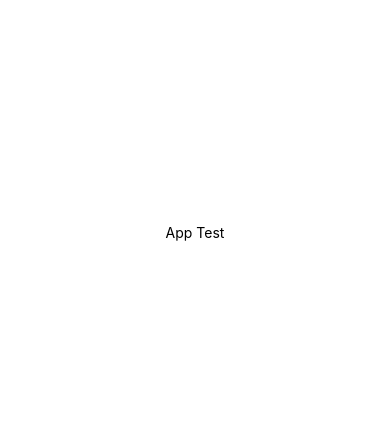
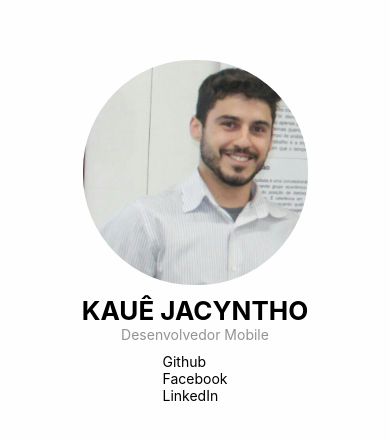
Before and after one commit to kauekaj/resumeApp, a React Native app: screen / in a window 390 px wide. Shown: the part 190-630 px from the top of the page. Built offline with nearby package versions, Linux system fonts and the light colour scheme.

Commit message:
create app layout

```diff
--- a/src/App.js
+++ b/src/App.js
@@ -1,21 +1,58 @@
-import { StatusBar } from 'expo-status-bar';
+
 import React from 'react';
-import { StyleSheet, Text, View } from 'react-native';
+import { StyleSheet, Text, View, Image } from 'react-native';
+import foto from './assets/kaue.jpg';
 
-export default function App() {
+const App = () => {
   return (
-    <View style={styles.container}>
-      <Text>App Test</Text>
-      <StatusBar style="auto" />
+    <>
+    <View style={styles.page}>
+      <View style={styles.container_cabecalho}>
+        <Image source={foto} style={styles.foto} />
+        <Text style={styles.nome}>KAUÊ JACYNTHO</Text>
+        <Text style={styles.funcao}>Desenvolvedor Mobile</Text>
+        <View>
+          <Text>Github</Text>
+          <Text>Facebook</Text>
+          <Text>LinkedIn</Text>
+        </View>
+      </View>
+
     </View>
+    </>
   );
 }
 
 const styles = StyleSheet.create({
-  container: {
+  page: {
+    backgroundColor: '#fefefe',
     flex: 1,
-    backgroundColor: '#fff',
+  },
+
+  foto: {
+    width: 225,
+    height: 225,
+    borderRadius: 110
+  },
+
+  container_cabecalho: {
+    flex: 1,
     alignItems: 'center',
-    justifyContent: 'center',
+    justifyContent: 'center'
   },
+
+  nome: {
+    fontSize: 26,
+    fontWeight: 'bold',
+    marginTop: 10
+  },
+
+  funcao: {
+    color: '#939393',
+    marginBottom: 10
+  }
+
 });
+
+
+export default App;
```
Also changed, not shown: src/assets/kaj.png (added), src/assets/kaue.jpg (added).
